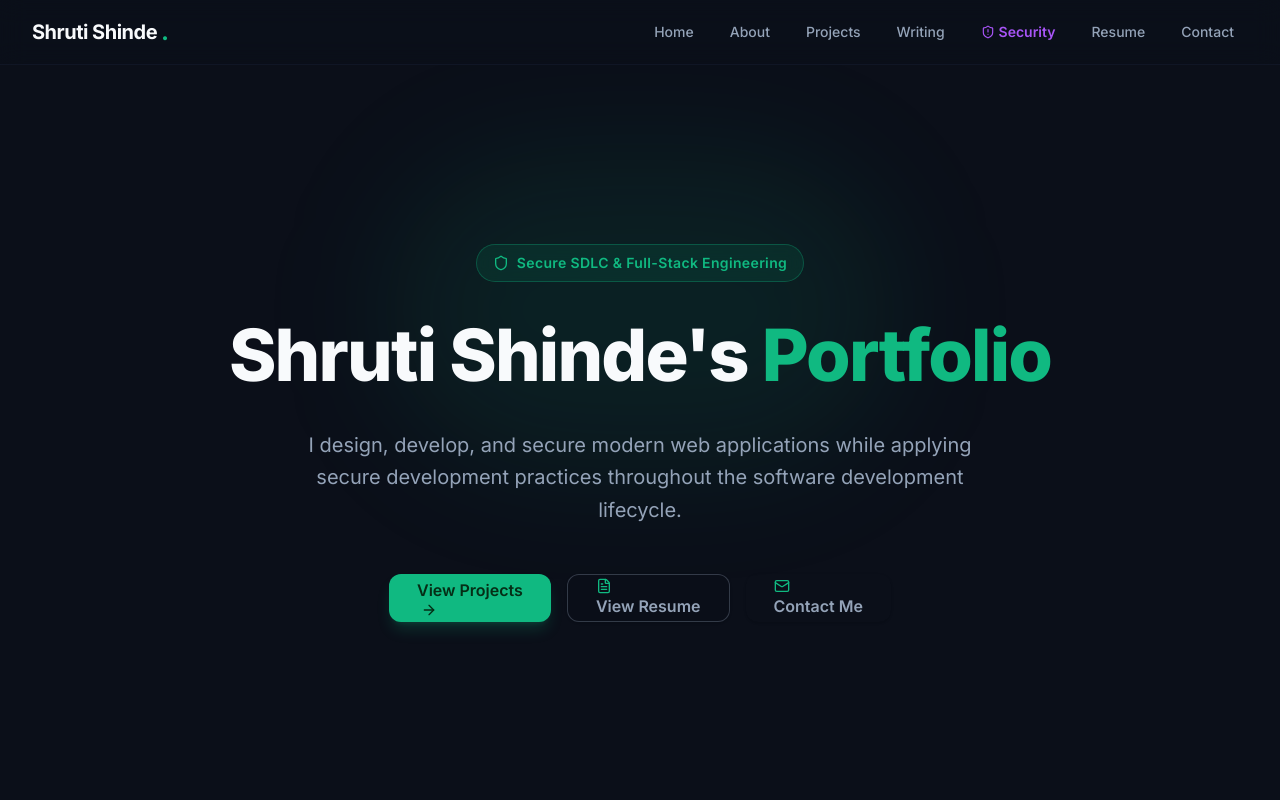
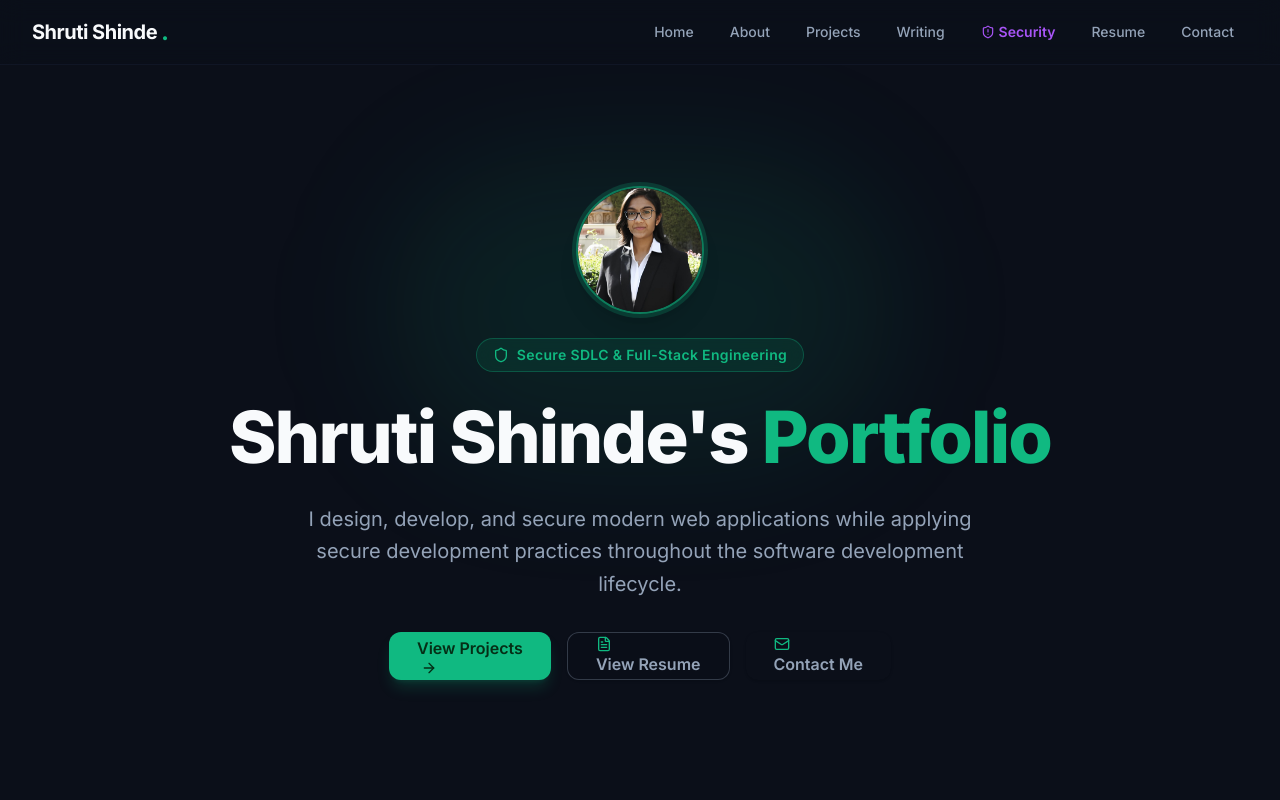
Before and after one commit to ShrutiiiShinde/secure-dev-portfolio, a Next.js app: page / in a window 1280 px wide. Shown: the top 800 px of the page. Built offline with nearby package versions, Linux system fonts and the light colour scheme.

Commit message:
add circular profile photo and update hero section styling

```diff
--- a/components/sections/HeroSection.tsx
+++ b/components/sections/HeroSection.tsx
@@ -1,4 +1,5 @@
 import Link from "next/link";
+import Image from "next/image";
 import { Button } from "@/components/ui/button";
 import { ArrowRight, FileText, Mail, Shield } from "lucide-react";
 import HeroEntrance from "./HeroEntrance";
@@ -13,10 +14,26 @@ export default function HeroSection() {
       <div className="absolute top-1/3 left-1/2 -translate-x-1/2 -translate-y-1/2 w-[500px] h-[300px] bg-primary/10 rounded-full blur-3xl pointer-events-none" />
 
       <div className="max-w-4xl mx-auto px-4 sm:px-6 lg:px-8 w-full text-center relative z-10">
-        <div className="flex flex-col items-center space-y-8">
+        <div className="flex flex-col items-center space-y-6">
+          {/* Circular Photo Avatar */}
+          <HeroEntrance delay={0.05}>
+            <div className="relative group cursor-pointer">
+              <div className="w-28 h-28 sm:w-32 sm:h-32 rounded-full overflow-hidden border-2 border-primary/60 shadow-xl ring-4 ring-primary/20 transition-all duration-300 group-hover:scale-105 group-hover:ring-primary/40">
+                <Image
+                  src="/shruti.jpg"
+                  alt="Shruti Shinde"
+                  width={128}
+                  height={128}
+                  className="w-full h-full object-cover object-top"
+                  priority
+                />
+              </div>
+            </div>
+          </HeroEntrance>
+
           {/* Subtle Security Badge */}
-          <HeroEntrance delay={0.05}>
-            <div className="inline-flex items-center gap-2 px-4 py-2 rounded-full border border-primary/30 bg-primary/10 text-primary text-xs sm:text-sm font-semibold tracking-wide backdrop-blur-sm">
+          <HeroEntrance delay={0.10}>
+            <div className="inline-flex items-center gap-2 px-4 py-1.5 rounded-full border border-primary/30 bg-primary/10 text-primary text-xs sm:text-sm font-semibold tracking-wide backdrop-blur-sm">
               <Shield className="w-4 h-4" />
               <span>Secure SDLC & Full-Stack Engineering</span>
             </div>
@@ -43,7 +60,7 @@ export default function HeroSection() {
 
           {/* Three CTA Buttons */}
           <HeroEntrance delay={0.35}>
-            <div className="flex flex-wrap items-center justify-center gap-4 pt-4">
+            <div className="flex flex-wrap items-center justify-center gap-4 pt-2">
               {/* 1. View Projects (Primary CTA) */}
               <Button asChild size="lg" variant="default">
                 <Link href="#projects">
```
Also changed, not shown: public/shruti.jpg (added).
